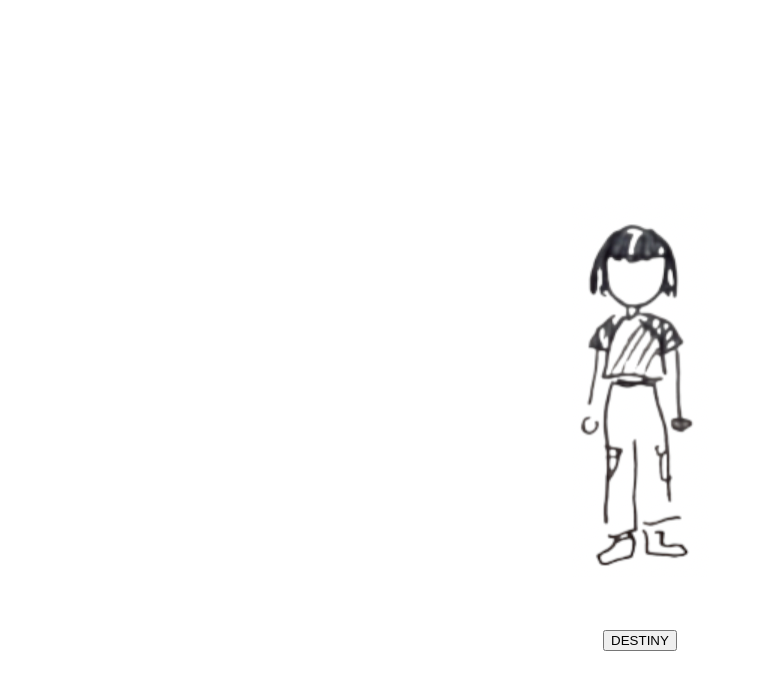
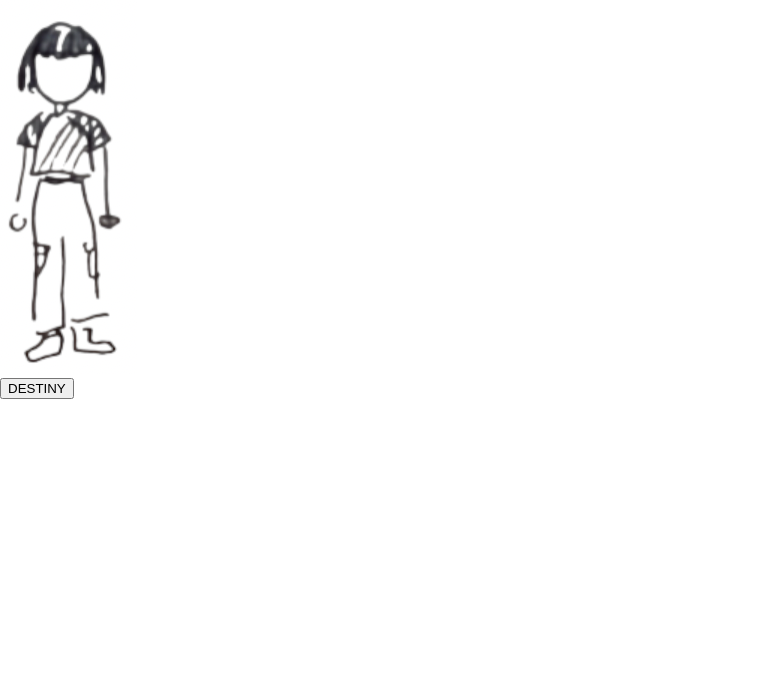
Before and after one commit to dunleavyjack/jh-style, a React (Create React App) app: page / in a window 1280 px wide. Shown: the top 690 px of the page, without its empty margins (0-757 px from the left). Built offline with nearby package versions, Linux system fonts and the light colour scheme.

Commit message:
feat(style): replaced classnames

```diff
--- a/src/styles/global.css
+++ b/src/styles/global.css
@@ -3,7 +3,7 @@ body{
     overflow: hidden;
 }
 
-.page {
+main {
     display: flex;
     justify-content: center;
     align-items: center;
@@ -12,11 +12,8 @@ body{
     flex-direction: column;
 }
 
-.style {
-    height: 50vw,
-}
-
-.style {
+main section {
+    height: 50vw;
     display: flex;
     flex-direction: row;
     justify-content: space-between;
@@ -24,7 +21,7 @@ body{
     align-items: center;
 }
 
-.style img {
+main section img {
     max-width: 100%;
     max-height: 100%;
 }
```
